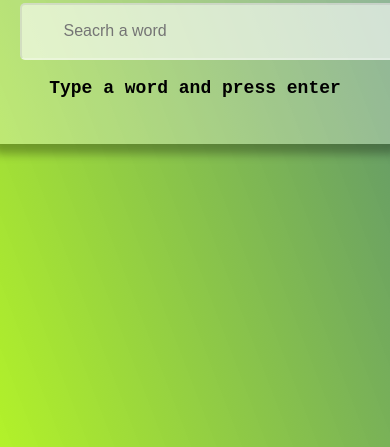
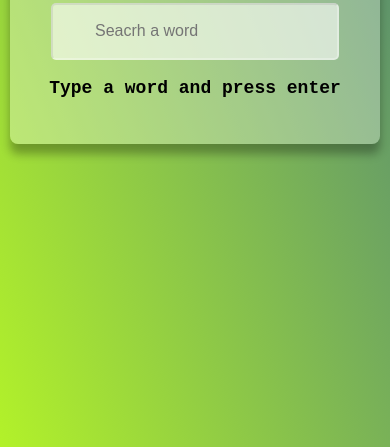
Before and after one commit to DilipSha04/English-Dictionary, a plain HTML site: page index.html in a window 390 px wide. Shown: the part 397-844 px from the top of the page. Drawn offline with Linux system fonts and the light colour scheme.

Commit message:
fix inputs

```diff
--- a/index.html
+++ b/index.html
@@ -8,6 +8,7 @@
     <link rel="stylesheet" href="style.css">
 </head>
 <body>
+    <div class="main-container">
         <div class="container">
             <h1 class="heading">English Dictionary</h1>
             <input placeholder="Seacrh a word" type="text" class="input" id="input">
@@ -18,6 +19,7 @@
             <audio src="" controls id="audio"></audio>
             </div>
         </div>
+    </div>
     <script src="index.js"></script>
 </body>
 </html>
--- a/style.css
+++ b/style.css
@@ -1,7 +1,12 @@
-body {
-  margin: 0;
+body{
+    margin: 0;
+    padding: 0;
+    box-sizing: border-box;
+}
+.main-container{
   display: flex;
-  min-height: 100vh;
+  height: 100vh;
+  width: 100%;
   justify-content: center;
   align-items: center;
   background: rgb(31, 30, 75);
@@ -39,3 +44,10 @@ body {
 .meaning-container{
     display: none;
 }
+
+@media (max-width: 450px){
+    .input{
+        width: 200px;
+    }
+
+}
```
Lines whose indentation alone changed are shown as unchanged.
